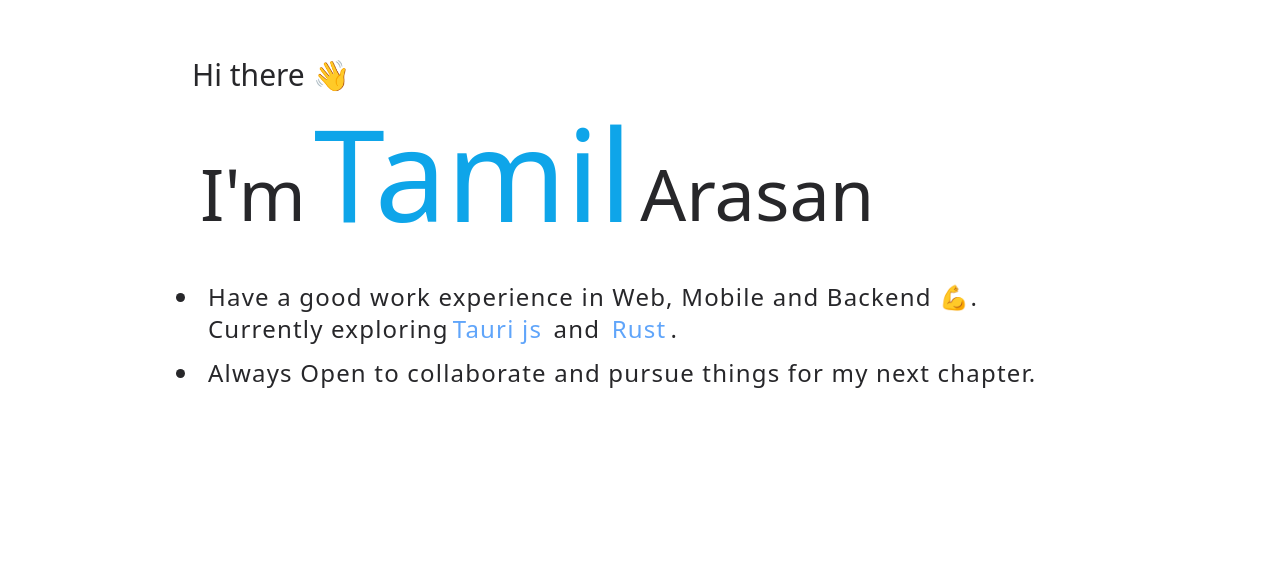
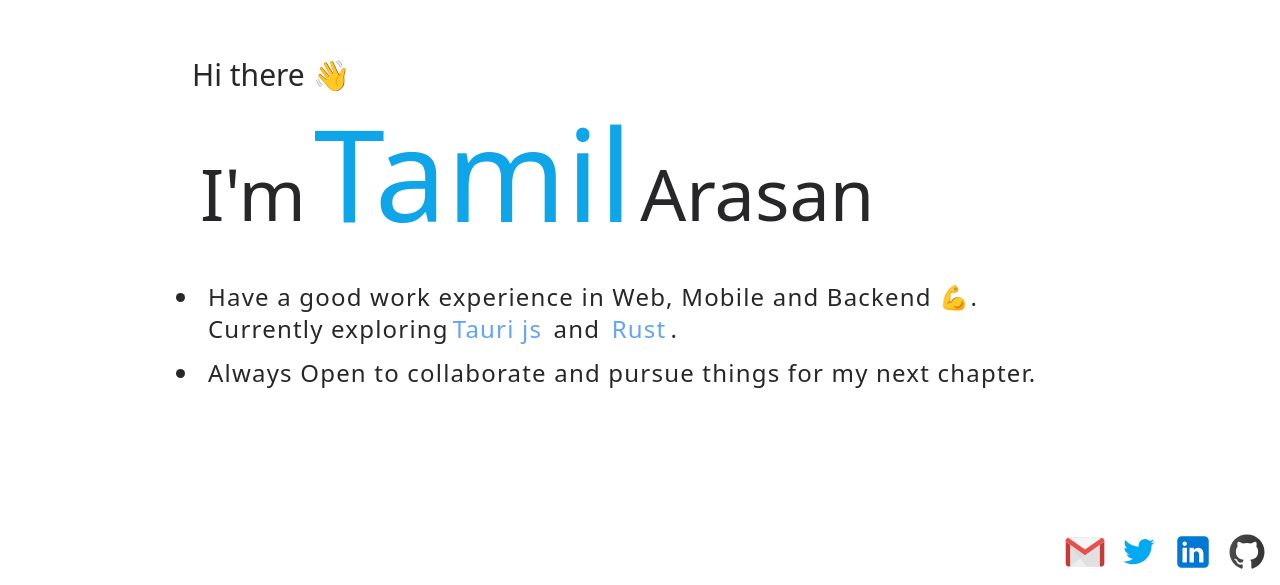
Before and after one commit to mtamilcse92/ImTamil, a Next.js app: page / in a window 1280 px wide. Shown: the part 215-800 px from the top of the page. Built offline with nearby package versions, Linux system fonts and the light colour scheme.

Commit message:
fix: footer styling

```diff
--- a/components/Layout/index.tsx
+++ b/components/Layout/index.tsx
@@ -15,15 +15,17 @@ export default function Layout({ children }: LayoutProps) {
         <div className='flex p-3 py-5 justify-end items-start'>
           <ThemeToggle />
         </div>
-        <section className="flex bg-white dark:bg-zinc-900 flex-1 ">
+        <section className="flex flex-col bg-white dark:bg-zinc-900 flex-1 ">
             {children}
+          <div className="absolute bg-white flex-col dark:bg-zinc-900 bottom-0 text-right w-full">
+            <footer className="flex gap-3 p-3 items-center justify-end w-full">
+              <a target="_blank" href='mailto:mtamilcse92@gmail.com' rel="noreferrer"><Image src={GmailLogo} width={42} height={42} alt="" /></a>
+              <a target="_blank" href='https://twitter.com/tamil_92' rel="noreferrer"><Image src={TwitterLogo} width={42} height={42} alt="" /></a>
+              <a target="_blank" href='https://www.linkedin.com/in/tamil-arasan-5722b6171/' rel="noreferrer"><Image src={LinkedinLogo} width={42} height={42} alt="" /></a>
+              <a target="_blank" href='https://github.com/mtamilcse92' rel="noreferrer"><Image src={GithubLogo} width={42} height={42} alt="" /></a>
+            </footer>
+          </div>
       </section>
-      <footer className="flex gap-3 p-3 items-center justify-end">
-        <a target="_blank" href='mailto:mtamilcse92@gmail.com' rel="noreferrer"><Image src={GmailLogo} width={42} height={42} alt="" /></a>
-        <a target="_blank" href='https://twitter.com/tamil_92' rel="noreferrer"><Image src={TwitterLogo} width={42} height={42} alt="" /></a>
-        <a target="_blank" href='https://www.linkedin.com/in/tamil-arasan-5722b6171/' rel="noreferrer"><Image src={LinkedinLogo} width={42} height={42} alt="" /></a>
-        <a target="_blank" href='https://github.com/mtamilcse92' rel="noreferrer"><Image src={GithubLogo} width={42} height={42} alt="" /></a>
-      </footer>
       </main>
     )
   }
```
